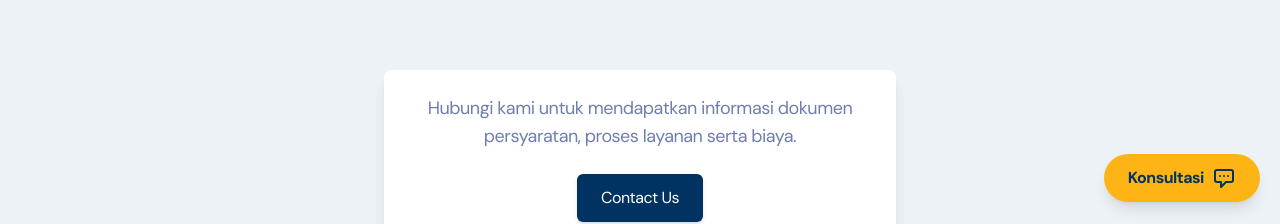
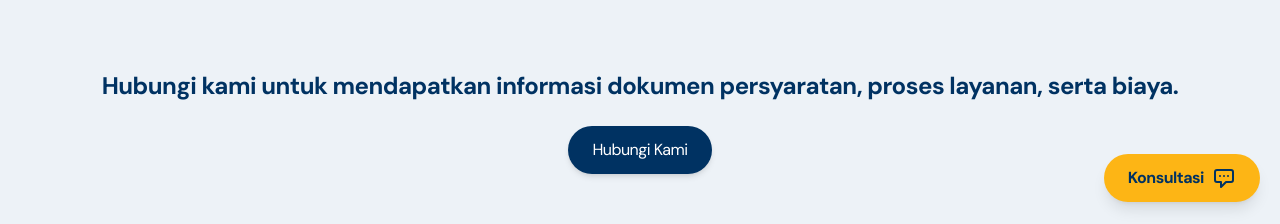
Before and after one commit to nctrnlman/client-cla-indonesia, a React (Vite) app: page /other-service/1 in a window 1280 px wide. Shown: the part 578-802 px from the top of the page. Built offline with nearby package versions, Linux system fonts and the light colour scheme.

Commit message:
implement utils direct wa

```diff
--- /dev/null
+++ b/src/components/other-service-detail/NoContent.jsx
@@ -0,0 +1,26 @@
+import { useTranslation } from "react-i18next";
+import { generateWhatsAppUrl } from "../../utils/whatsappUtils";
+
+function NoContent({ serviceTitle }) {
+  const { t } = useTranslation("serviceData");
+
+  const whatsappUrl = generateWhatsAppUrl(serviceTitle);
+
+  return (
+    <div className="flex flex-col items-center justify-center py-20 px-4">
+      <p className="text-xl md:text-2xl text-primary font-semibold mb-6 text-center">
+        {t("noContent.message")}
+      </p>
+      <a
+        href={whatsappUrl}
+        target="_blank"
+        rel="noopener noreferrer"
+        className="inline-block bg-primary text-white px-6 py-3 rounded-full shadow-md hover:bg-secondary transition duration-300 ease-in-out"
+      >
+        {t("noContent.contactUs")}
+      </a>
+    </div>
+  );
+}
+
+export default NoContent;
--- a/src/pages/OtherServiceDetail.jsx
+++ b/src/pages/OtherServiceDetail.jsx
@@ -9,6 +9,7 @@ import { useTranslation } from "react-i18next";
 import Overview from "../components/other-service-detail/Overview";
 import RequirementsDocument from "../components/other-service-detail/RequirementsDocument";
 import Process from "../components/other-service-detail/Process";
+import NoContent from "../components/other-service-detail/NoContent";
 
 function OtherServiceDetail() {
   const { t } = useTranslation(["serviceData"]);
@@ -75,22 +76,7 @@ function OtherServiceDetail() {
           <Process process={process} />
         </>
       ) : (
-        <div className="flex items-center justify-center  py-20 px-4">
-          <div className="bg-white p-6 rounded-lg shadow-lg max-w-lg w-full text-center">
-            <p className="text-lg text-gray-700 mb-6">
-              Hubungi kami untuk mendapatkan informasi dokumen persyaratan,
-              proses layanan serta biaya.
-            </p>
-            <a
-              href="https://wa.me/YOUR_PHONE_NUMBER"
-              target="_blank"
-              rel="noopener noreferrer"
-              className="inline-block bg-primary text-white px-6 py-3 rounded-md shadow-md hover:bg-secondary transition duration-300 ease-in-out"
-            >
-              Contact Us
-            </a>
-          </div>
-        </div>
+        <NoContent serviceTitle={serviceItem?.name || ""} />
       )}
       <Bonus />
       <FAQ />
--- /dev/null
+++ b/src/utils/whatsappUtils.js
@@ -0,0 +1,9 @@
+export const generateWhatsAppUrl = (serviceTitle) => {
+  const phoneNumber = "6281221431716";
+  const encodedServiceTitle = encodeURIComponent(serviceTitle);
+  const message = encodedServiceTitle
+    ? `Hi, I'm interested in the ${encodedServiceTitle} package. Could you please provide more details?`
+    : "Hi, I am interested in your services.";
+
+  return `https://wa.me/${phoneNumber}?text=${message}`;
+};
```
Also changed, not shown: src/locales/en/serviceData.json, src/locales/id/serviceData.json, src/locales/zh/serviceData.json.
